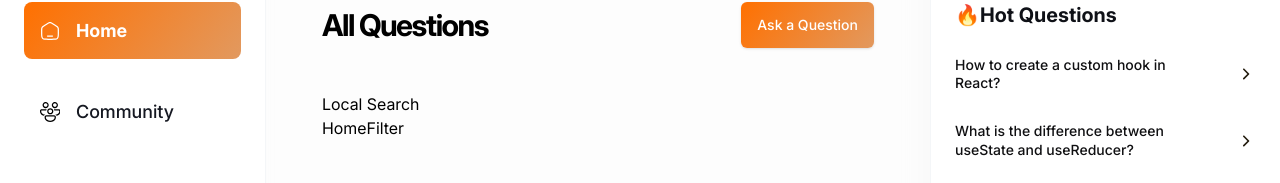
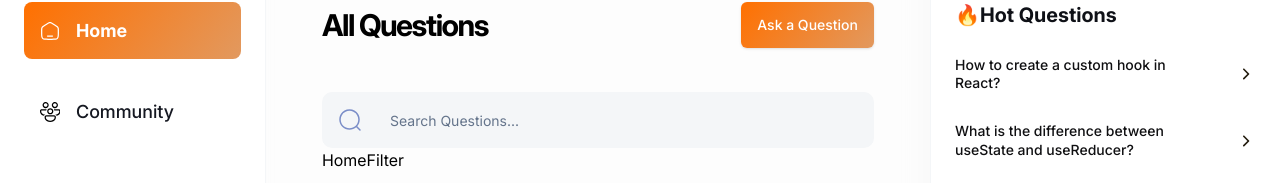
Before and after one commit to amitverma147/DevFlow, a Next.js app: page / in a window 1280 px wide. Shown: the part 142-325 px from the top of the page. Built offline with nearby package versions, Linux system fonts and the light colour scheme; no server answers.

Commit message:
local search done

```diff
--- a/app/(root)/page.tsx
+++ b/app/(root)/page.tsx
@@ -1,6 +1,7 @@
 import Link from "next/link";
 
 import { auth } from "@/auth";
+import LocalSearch from "@/components/search/LocalSearch";
 import { Button } from "@/components/ui/button";
 import ROUTES from "@/constants/routes";
 
@@ -16,7 +17,13 @@ const Home = async () => {
           <Link href={ROUTES.ASK_QUESTION}>Ask a Question</Link>
         </Button>
       </section>
-      <section className="mt-11 ">Local Search</section>
+      <section className="mt-11 ">
+        <LocalSearch
+        imgSrc='/icons/search.svg'
+        placeholder ="Search Questions..."
+
+        />
+      </section>
       HomeFilter
       <div className="mt-10 flex w-full flex-col gap-6">
         <p>Question Card 1</p>
--- /dev/null
+++ b/components/search/LocalSearch.tsx
@@ -0,0 +1,33 @@
+"use client";
+import Image from "next/image";
+
+import { Input } from "../ui/input";
+
+const LocalSearch = ({
+  imgSrc,
+  placeholder,
+}: {
+  imgSrc: string;
+  placeholder: string;
+}) => {
+  return (
+    <div className="background-light800_darkgradient flex min-h-[56px] grow items-center gap-4 rounded-[10px] px-4 ">
+      <Image
+        src={imgSrc}
+        alt="Search"
+        width={24}
+        height={24}
+        className="cursor-pointer "
+      />
+      <Input
+        type="text"
+        placeholder={placeholder}
+        value=""
+        onChange={() => {}}
+        className="paragraph-regular no-focus placeholder text-dark400_light700 border-none shadow-none outline-none"
+      />
+    </div>
+  );
+};
+
+export default LocalSearch;
```
